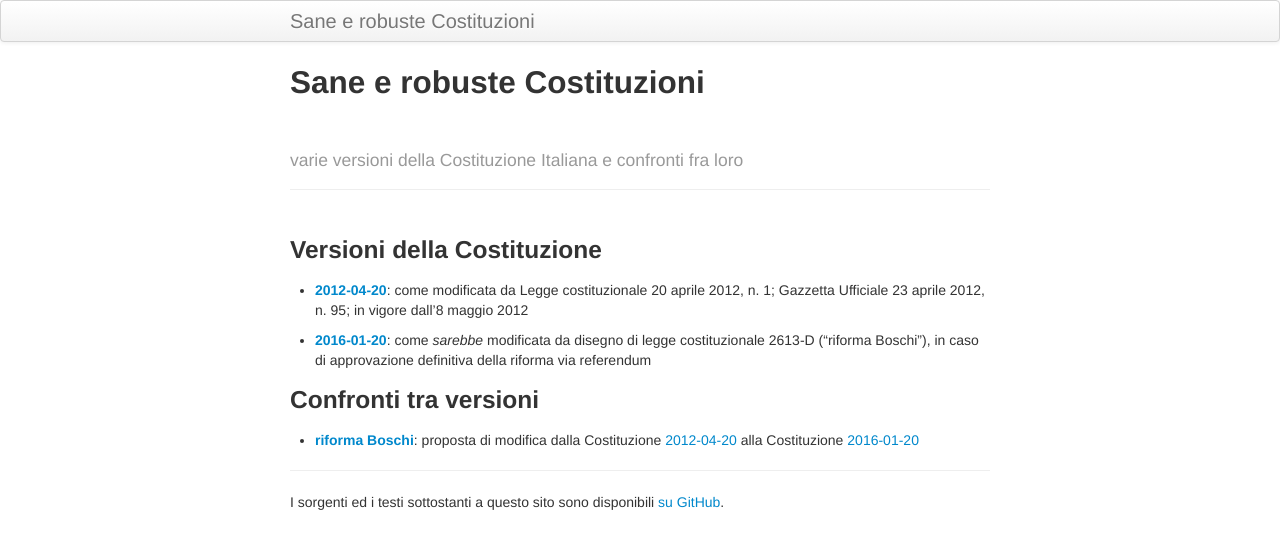
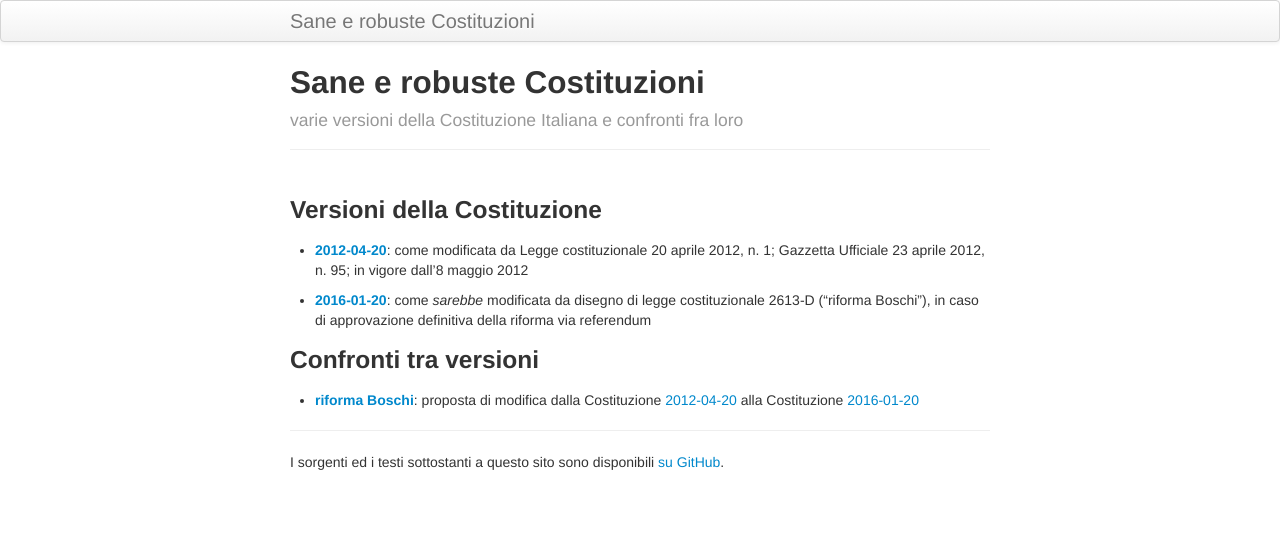
Before and after one commit to zacchiro/costituzione, a Jekyll site: the page built from index.md, in a window 1280 px wide. Shown: the top 549 px of the page. Built offline with Jekyll 4.4.1, drawn with Linux system fonts in a browser that asks for light colours.

Commit message:
remove redundant <br> after markdownify
note: markdownify add paragraph <p>..</p> wrapping

```diff
--- a/_includes/themes/twitter/page.html
+++ b/_includes/themes/twitter/page.html
@@ -1,5 +1,5 @@
 <div class="page-header">
-  <h2>{{ page.title | markdownify }} {% if page.tagline %}<br />
+  <h2>{{ page.title | markdownify }} {% if page.tagline %}
     <small>{{ page.tagline | markdownify }}</small>{% endif %}
   </h2>
 </div>
```
